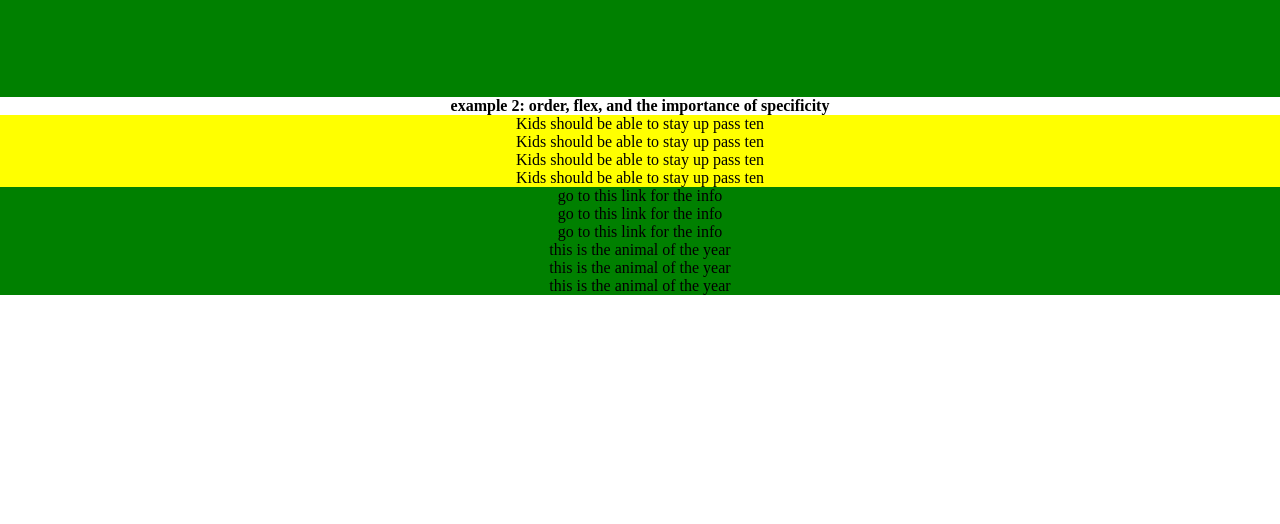
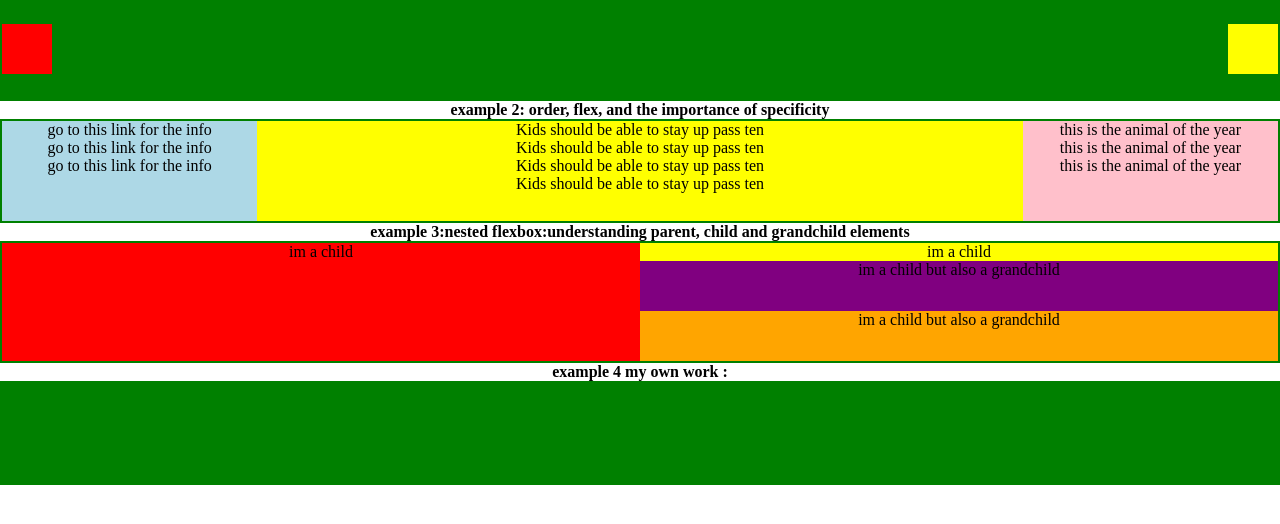
Before and after one commit to brice1233/flexboxlayouts, a plain HTML site: page index.html in a window 1280 px wide. Shown: the part 58-582 px from the top of the page. Drawn offline with Linux system fonts and the light colour scheme.

Commit message:
added work

```diff
--- a/index.html
+++ b/index.html
@@ -30,16 +30,58 @@
         <p> Kids should be able to stay up pass ten</p>
         <p> Kids should be able to stay up pass ten</p>
     </div>
-  <div class="aside">
+    <div class="aside1">
         <p> go to this link for the info </p>
         <p> go to this link for the info </p>
         <p> go to this link for the info </p>
     </div>
-  <div class="aside 2">
+    <div class="aside2">
         <p>this is the animal of the year</p>
         <p>this is the animal of the year</p>
         <p>this is the animal of the year</p>
     </div>
 </div>
+<h4> example 3:nested flexbox:understanding parent, child and grandchild elements</h4>
+<div class="parent example3">
+
+    <div class="child red">
+        <p>im a child</p>
+    </div>
+    <div class="child yellow">
+        <p>im a child</p>
+        <div class="child grandchild purple">
+            <p> im a child but also a grandchild</p>
+        </div>
+
+        <div class="child grandchild orange">
+        <p> im a child but also a grandchild</p>
+        </div>
+    </div>
+</div>
+<h4>example 4 my own work :</h4>
+<div class="parent example4">
+    <div class="row">
+        <div class="light">
+
+        </div>
+        <div class="dark">
+
+        </div>
+    </div>
+    <div class="row">
+        <div class="dark">
+
+        </div>
+        <div class="light">
+
+        </div>
+    </div>
+    <div class="row">
+        <div class="light">
+        </div>
+        <div class="dark">
+        </div>
+    </div>
+</div>
 </body>
 </html>
--- a/style.css
+++ b/style.css
@@ -1,16 +1,16 @@
 *{
     text-align:center;
     margin:0;
-    pading:0
+    padding:0
 }
 .parent{
     background-color:green;
     min-height:100px;
-    padding:2px
+    padding:2px;
     display:flex;
 }
 .child{
-    min-height:50px
+    min-height:50px;
     min-width:50px
  }
 .red{
@@ -20,8 +20,8 @@
     background-color: yellow;
 }
 .example1{
-    justify-content:space-between
-    align-item:center;
+    justify-content:space-between;
+    align-items:center;
 }
 .example2{
 align-items: stretch;
@@ -41,3 +41,12 @@ align-items: stretch;
     order:3;
     flex:1;
 }
+.example3 .child {
+    flex:1;
+}
+.purple{
+    background-color:purple;
+}
+.orange{
+    background-color:orange;
+}
```
Lines whose indentation alone changed are shown as unchanged.
